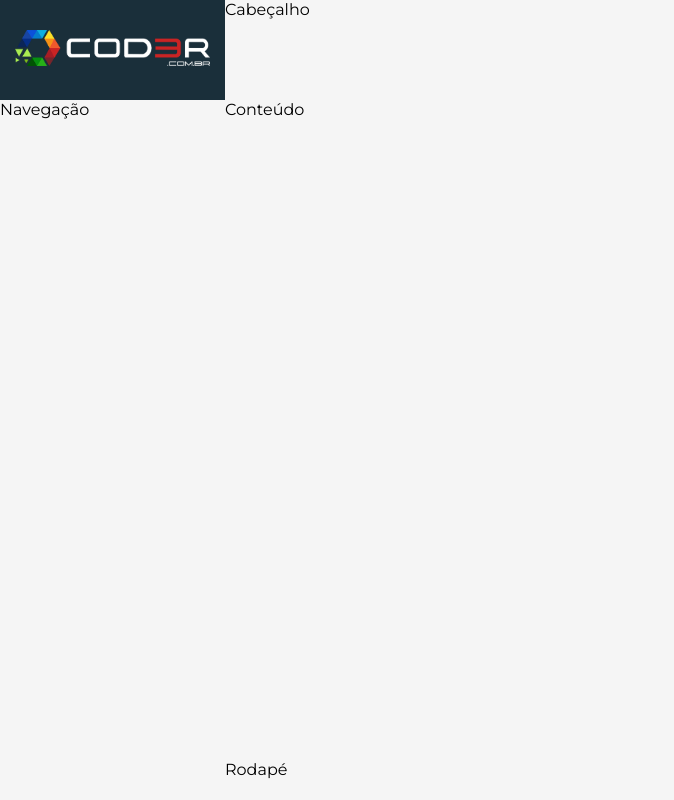
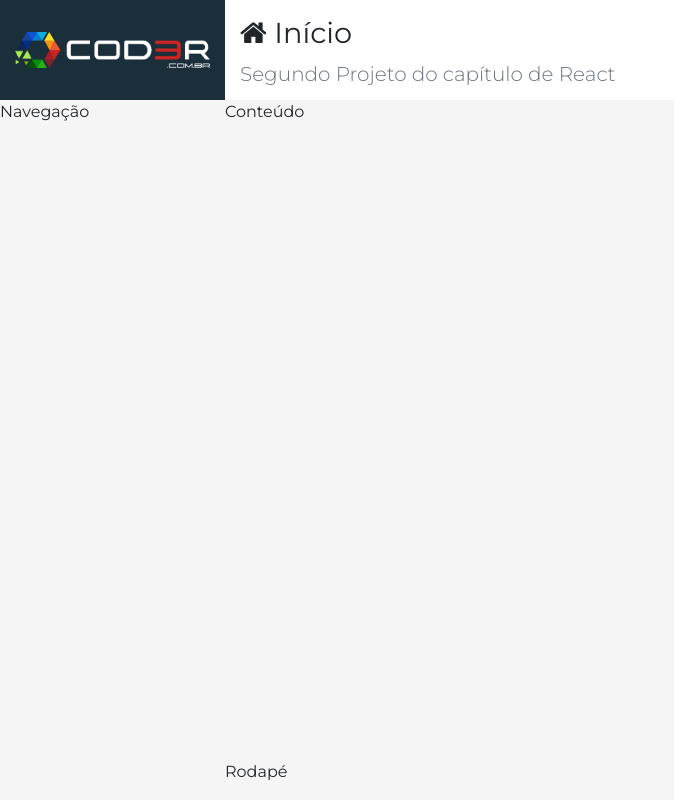
Before and after one commit to wandersonsales-dev/crud-react, a React (Create React App) app in the folder frontend/: page / in a window 1280 px wide. Shown: the whole page, without its empty margins (0-674 px from the left). Built offline with nearby package versions, Linux system fonts and the light colour scheme.

Commit message:
Componente Header

```diff
--- a/frontend/src/components/templates/Header.css
+++ b/frontend/src/components/templates/Header.css
@@ -0,0 +1,11 @@
+header.header {
+  background-color: #FFF;
+  padding: 0px 15px;
+  overflow: hidden;
+  white-space: nowrap;
+  box-shadow: var(--shadow);
+}
+
+header.header h1 {
+  font-size: 1.8em;
+}
--- a/frontend/src/components/templates/Header.jsx
+++ b/frontend/src/components/templates/Header.jsx
@@ -3,6 +3,9 @@
 import React from 'react'
 
 export default props =>
-  <header className="header">
-    Cabeçalho
+  <header className="header d-none d-sm-flex flex-column">
+    <h1 className="mt-3">
+      <i className={`fa fa-${props.icon}`}></i> {props.title}
+    </h1>
+    <p className="lead text-muted">{props.subtitle}</p>
   </header>
--- a/frontend/src/components/templates/Main.jsx
+++ b/frontend/src/components/templates/Main.jsx
@@ -5,7 +5,7 @@
 
 export default props =>
   <React.Fragment>
-    <Header />
+    <Header {...props} />
     <main className="content">
       Conteúdo
     </main>
--- a/frontend/src/main/App.jsx
+++ b/frontend/src/main/App.jsx
@@ -1,4 +1,6 @@
 /* eslint-disable import/no-anonymous-default-export */
+import 'bootstrap/dist/css/bootstrap.min.css'
+import 'font-awesome/css/font-awesome.min.css'
 import './App.css'
 import React from 'react'
 
@@ -11,6 +13,7 @@
   <div className="app">
     <Logo />
     <Nav />
-    <Main />
+    <Main icon="home" title="Início"
+      subtitle="Segundo Projeto do capítulo de React"/>
     <Footer />
   </div>
```
Also changed, not shown: 1 other file (tests, documents, lock files or other folders).
